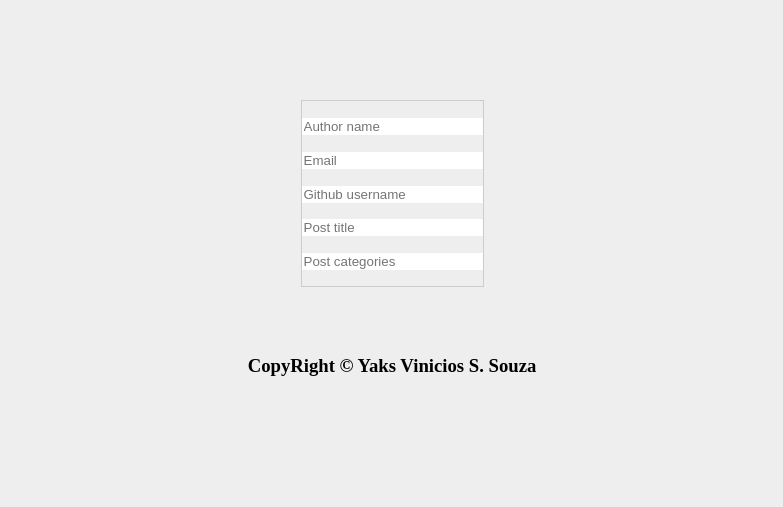
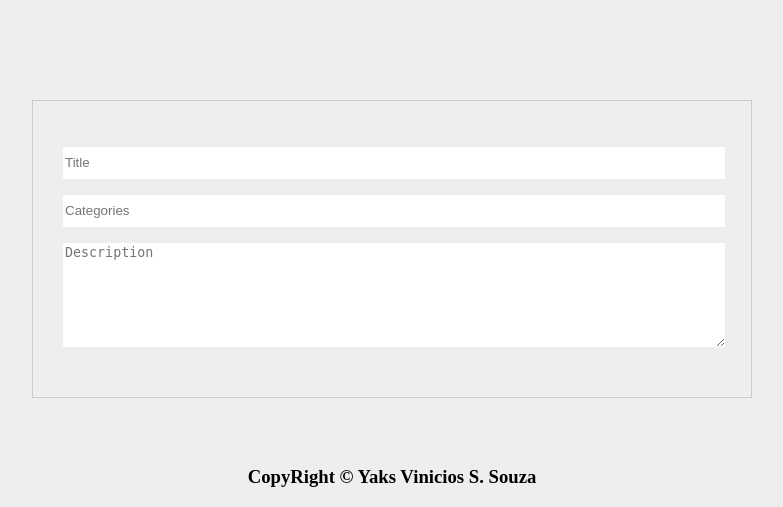
Before and after one commit to Plankiton/Pirate, a Flask app: page /editor in a window 1280 px wide. Shown: the part 803-1310 px from the top of the page, without its empty margins (248-1031 px from the left). Before the commit the page ends 1179 px from the top, so only its background shows below. Run offline with Flask 2, Linux system fonts and the light colour scheme; some libraries are stand-ins or nearby versions.

Commit message:
fixing another things

```diff
--- a/static/style.css
+++ b/static/style.css
@@ -241,7 +241,8 @@ footer {
     margin: auto;
 }
 
-form input {
+form input, form TextArea {
+    height: 30px;
     background: #FFF;
     border: none;
 }
--- a/templates/editor.html
+++ b/templates/editor.html
@@ -36,6 +36,21 @@
                 border: solid 0.5px;
                 border-color: #ccc;
                 box-sizing: border-box;
+                padding: 30px;
+            }
+
+            #post_info_form {
+                width: 100%;
+            }
+
+            #post_info_form input {
+                height: 30px;
+                width: 100% !important;
+            }
+
+            p #description {
+                height: 100px;
+                width: 100% !important;
             }
 
             #editor-container {
@@ -100,12 +115,10 @@
 
         </div>
         <div id='post_info_form'>
-            <form action="send_post" method="get" accept-charset="utf-8">
-                <p><input placeholder="Author name" type="text" name="author" id="author" value=""></p>
-                <p><input placeholder="Email" type="text" name="email" id="email" value=""></p>
-                <p><input placeholder="Github username" type="text" name="github" id="github" value=""></p>
-                <p><input placeholder="Post title" type="text" name="title" id="title" value=""></p>
-                <p><input placeholder="Post categories" type="text" name="tags" id="tags" value=""></p>
+            <form id='send_post' method="post" accept-charset="utf-8">
+                <p><input placeholder="Title" type="text" name="title" id="title" value=""></p>
+                <p><input placeholder="Categories" type="text" name="tags" id="tags" value=""></p>
+                <p><TextArea placeholder="Description" type="text" name="description" id="description" form="send_post"></TextArea></p>
             </form>
         </div>
 
```
